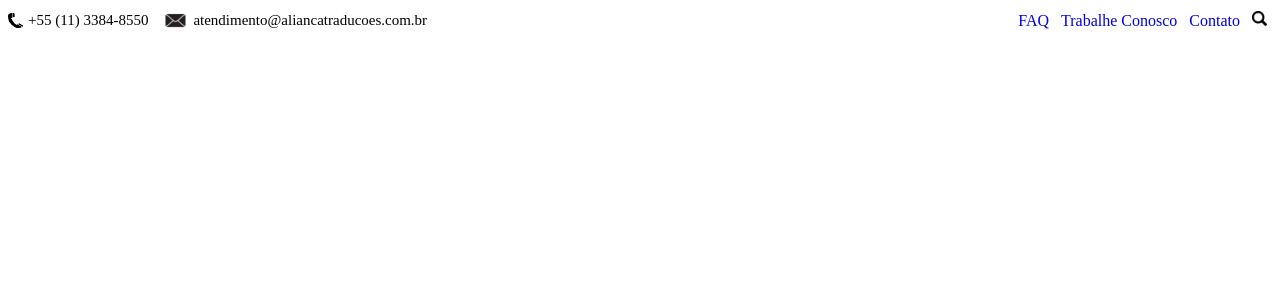
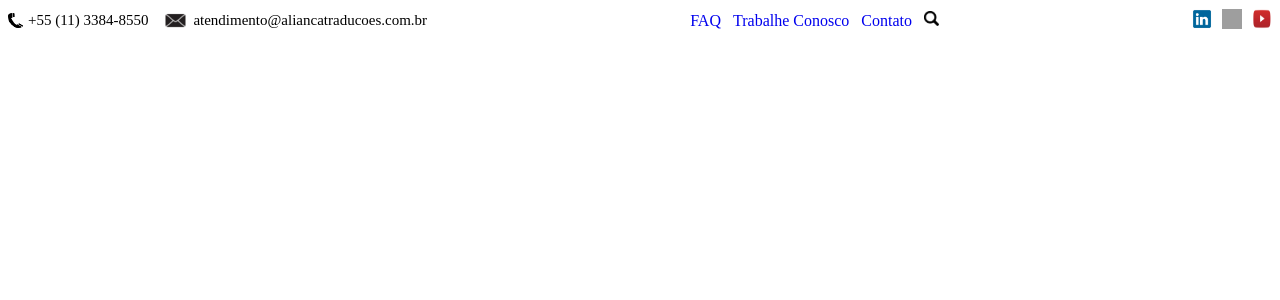
Before and after one commit to rafaellabastos/web-alianca, a React (Vite) app: page / in a window 1280 px wide. Shown: the top 300 px of the page. Built offline with nearby package versions, Linux system fonts and the light colour scheme; grey boxes are pictures that could not be loaded.

Commit message:
redes sociais adicionadas no cabeçalho

```diff
--- a/src/components/Cabecalho/index.css
+++ b/src/components/Cabecalho/index.css
@@ -55,3 +55,14 @@
     height: 15px;
     margin-right: 5px;
 }
+
+/* Redes Sociais */
+.cabe1-redes {
+    display: flex;
+    gap: 10px;
+}
+
+.cabe1-redes img {
+    width: 20px;
+    height: 20px;
+}
--- a/src/components/Cabecalho/index.jsx
+++ b/src/components/Cabecalho/index.jsx
@@ -27,6 +27,12 @@ export default function Cabecalho() {
                         <img src="/images/pesquisa.png" alt="Pesquisar" />
                     </nav>
                 </div>
+
+                <div className='cabe1-redes'>
+                    <a href="https://www.linkedin.com/company/aliancatraducoes/" target='_blank'><img src="/images/linkedin.png" alt="Linkedin"/></a>
+                    <a href="https://www.instagram.com/aliancatraducoes/" target='_blank'><img src="/images/instagram.png" alt="Instagram"/></a>
+                    <a href="https://www.youtube.com/channel/UCezx6MhawV0HB830k9gDYtw?reload=9" target='_blank'><img src="/images/youtube.png" alt="Youtube"/></a>
+                </div>
             </div>
         </>
     )
```
